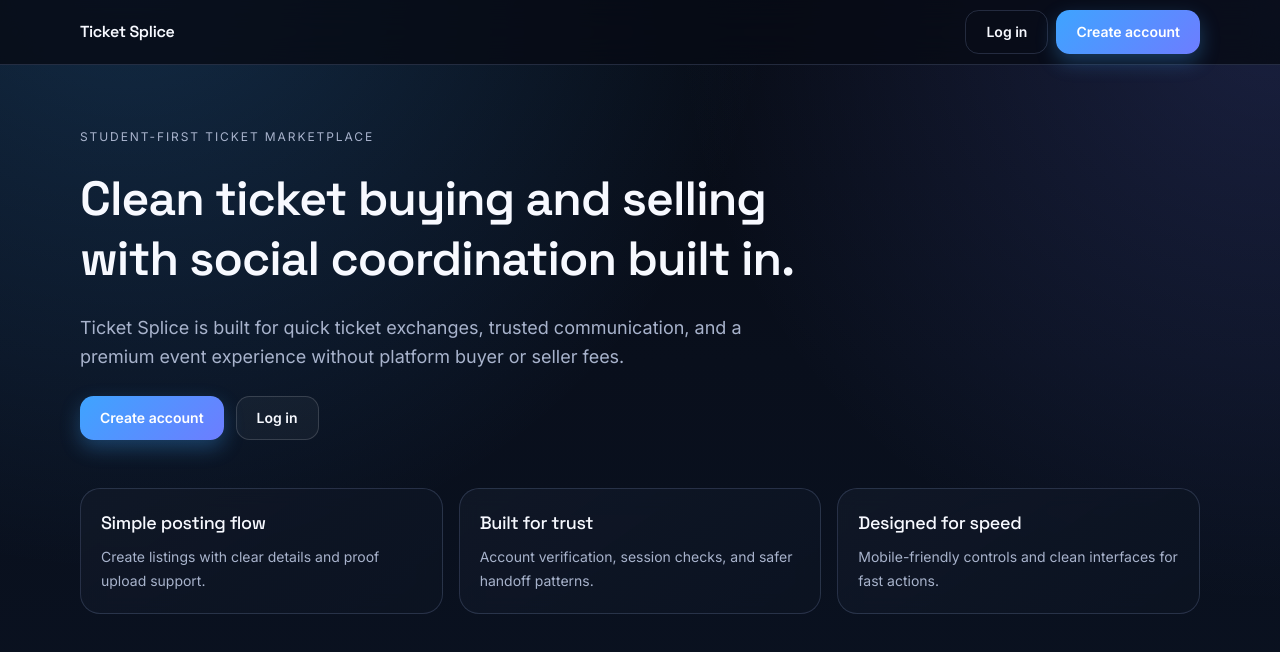
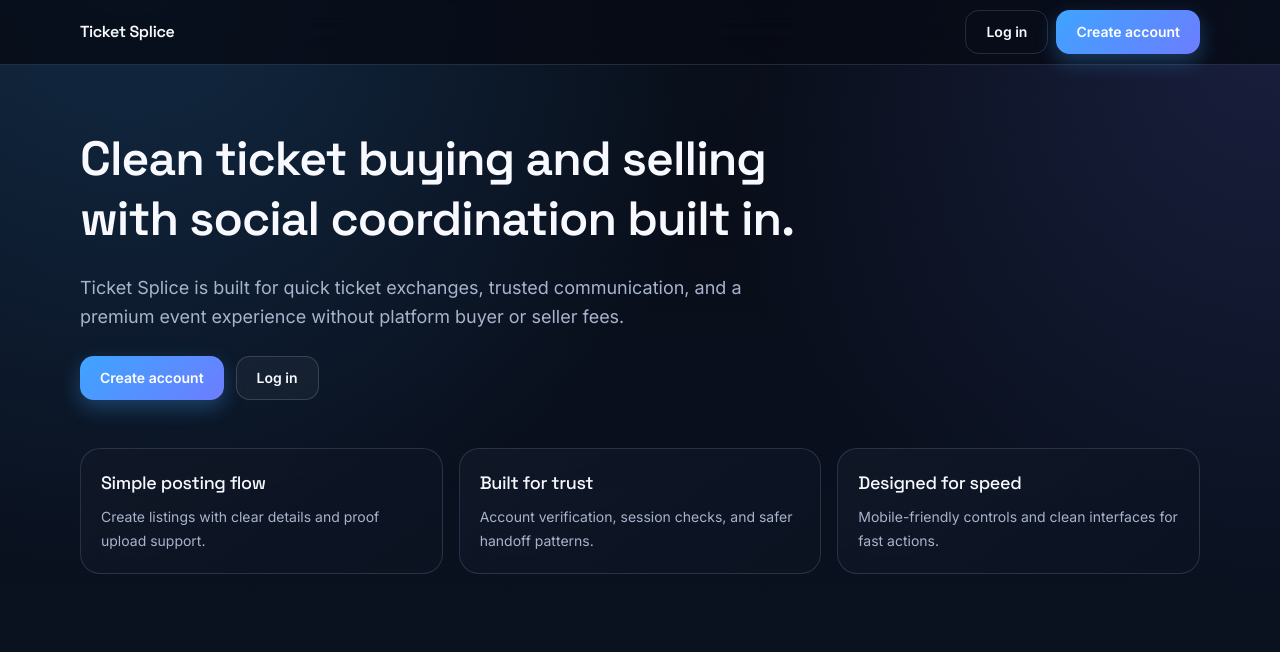
Before and after one commit to AHasenbein/TicketSplice, a Next.js app in the folder apps/web/: page / in a window 1280 px wide. Shown: the top 652 px of the page. Built offline with nearby package versions, Linux system fonts and the light colour scheme.

Commit message:
change namesake

```diff
--- a/apps/web/src/app/(app)/page.tsx
+++ b/apps/web/src/app/(app)/page.tsx
@@ -7,9 +7,7 @@ export default function Home() {
     <section className="page-shell flex flex-1 flex-col py-12 sm:py-16">
       <section className="grid gap-8">
         <div className="grid gap-6">
-          <p className="muted-text text-xs uppercase tracking-[0.16em]">
-            Student-first ticket marketplace
-          </p>
+
           <h1 className="brand-heading max-w-3xl text-4xl font-semibold leading-tight sm:text-5xl">
             Clean ticket buying and selling with social coordination built in.
           </h1>
```
